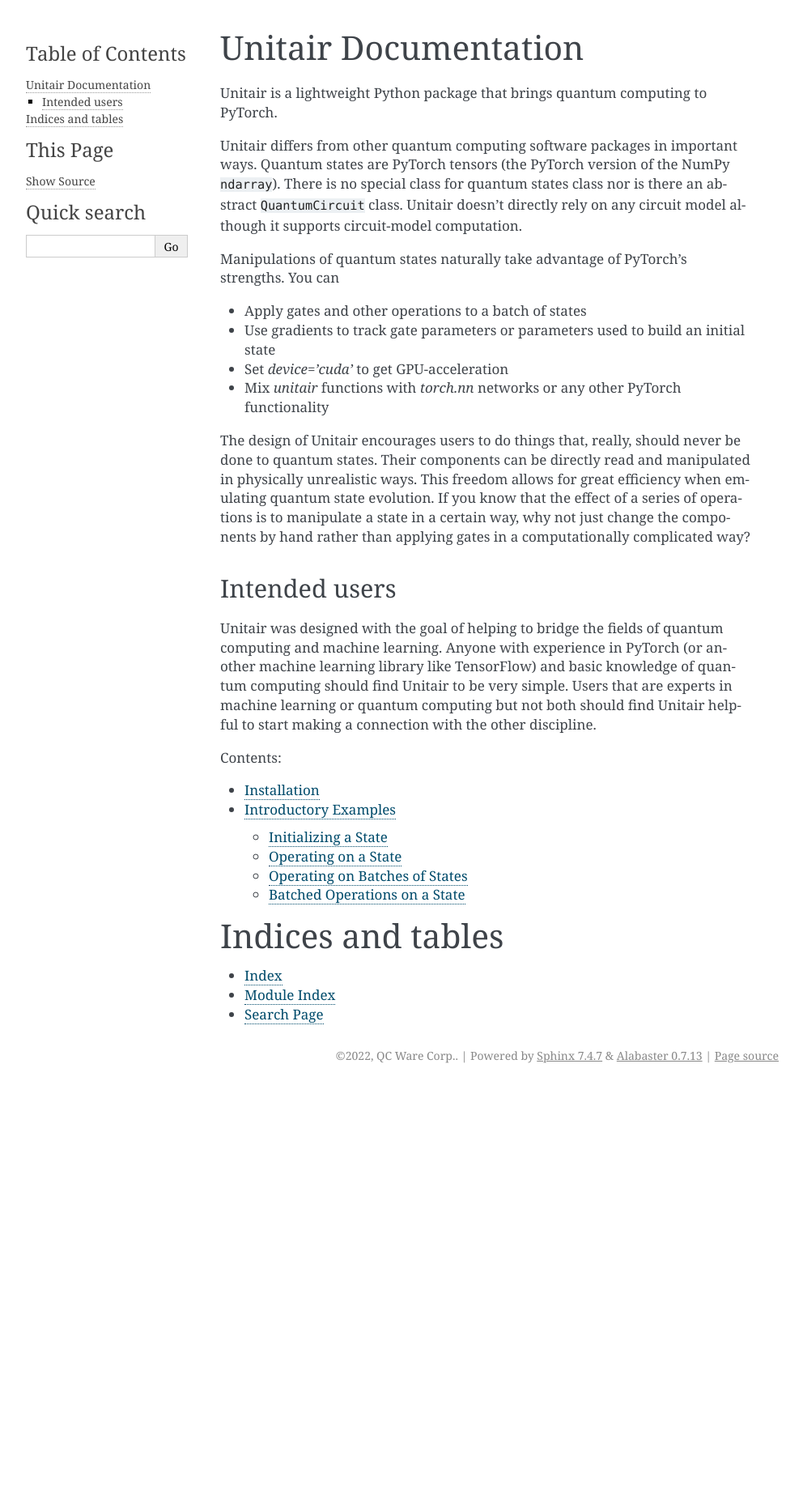
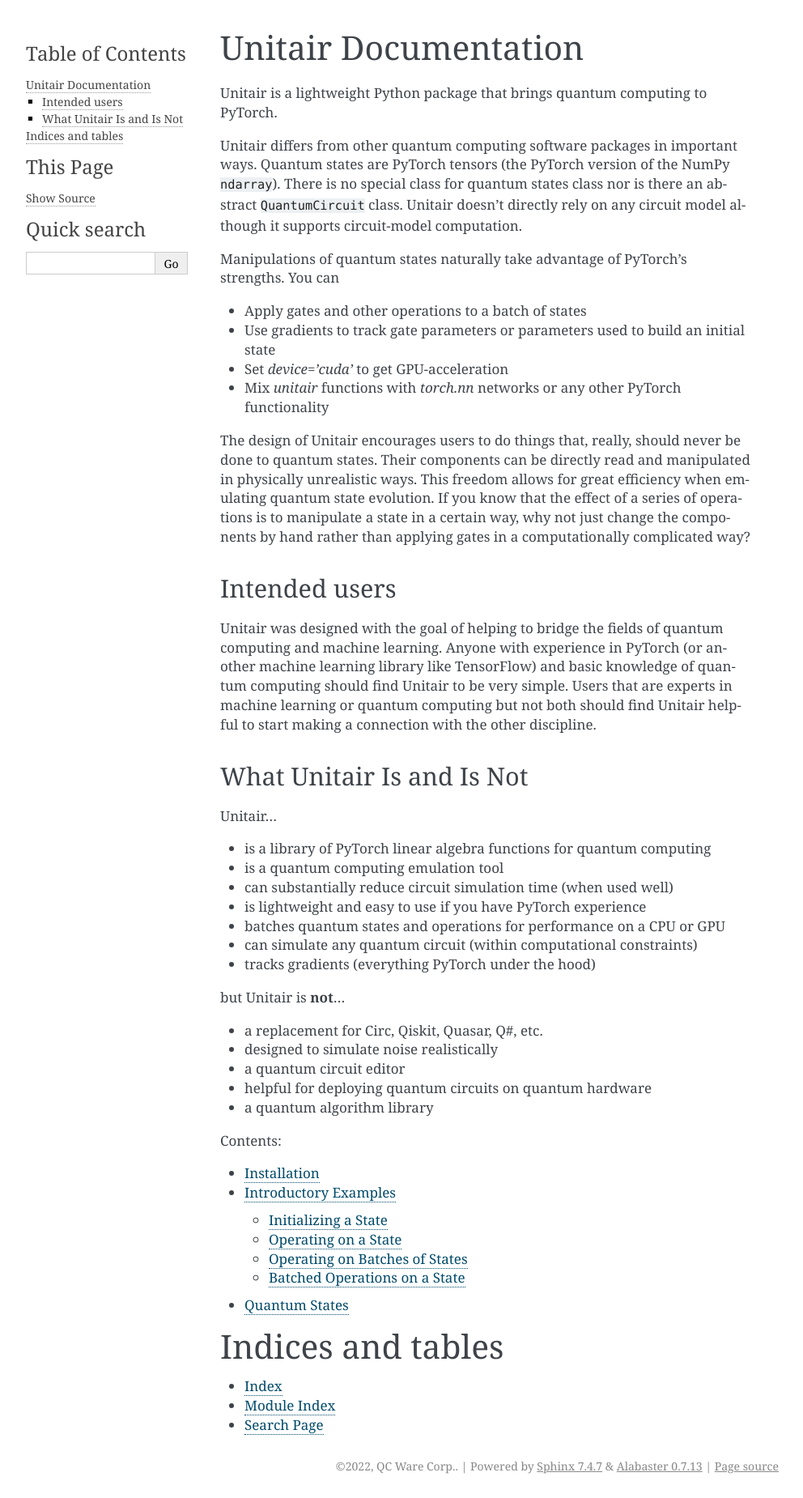
Before and after one commit to qcware/qcware-unitair, a Sphinx documentation site: the page built from docs/index.rst, in a window 1280 px wide. Shown: the whole page at 81% size, without its empty margins (148-1140 px from the left). Built offline with Sphinx 7.4.7, drawn with Linux system fonts in a browser that asks for light colours; before the commit the page ends 1343 px from its top, so only the background shows below that.

Commit message:
Add more documentation

```diff
--- a/docs/conf.py
+++ b/docs/conf.py
@@ -58,7 +58,10 @@
 mathjax3_config = {
     "TeX": {
         "Macros": {
-            'ket': '{\\left|#1\\right\\rangle }',
+            'ket': r'{\left|#1\right\rangle }',
+            'bra': r'{\left\langle #1\right|}',
+            'linner': r'{\left\langle \left.#1\,\right|#2\hspace{1.2pt}\right\rangle }',
+            'rinner': r'{\left\langle \hspace{1.2pt}#1\left|\,#2\right.\right\rangle }',
             }
         }
     }
--- a/docs/index.rst
+++ b/docs/index.rst
@@ -1,4 +1,4 @@
-.. unitair documentation master file, created by
+.. Unitair documentation master file, created by
    sphinx-quickstart on Fri Mar 25 17:13:51 2022.
    You can adapt this file completely to your liking, but it should at least
    contain the root `toctree` directive.
@@ -42,6 +42,26 @@
 should find Unitair helpful to start making a connection
 with the other discipline.
 
+What Unitair Is and Is Not
+~~~~~~~~~~~~~~~~~~~~~~~~~~
+
+Unitair...
+
+* is a library of PyTorch linear algebra functions for quantum computing
+* is a quantum computing emulation tool
+* can substantially reduce circuit simulation time (when used well)
+* is lightweight and easy to use if you have PyTorch experience
+* batches quantum states and operations for performance on a CPU or GPU
+* can simulate any quantum circuit (within computational constraints)
+* tracks gradients (everything PyTorch under the hood)
+
+but Unitair is **not**...
+
+* a replacement for Circ, Qiskit, Quasar, Q#, etc.
+* designed to simulate noise realistically
+* a quantum circuit editor
+* helpful for deploying quantum circuits on quantum hardware
+* a quantum algorithm library
 
 .. toctree::
    :maxdepth: 2
@@ -49,6 +69,7 @@
 
    install
    first_example
+   quantum_states
 
 
 
```
Also changed, not shown: docs/first_example.rst (+30 -23 lines), docs/quantum_states.rst (added, +12 -0 lines), 10 other files.
